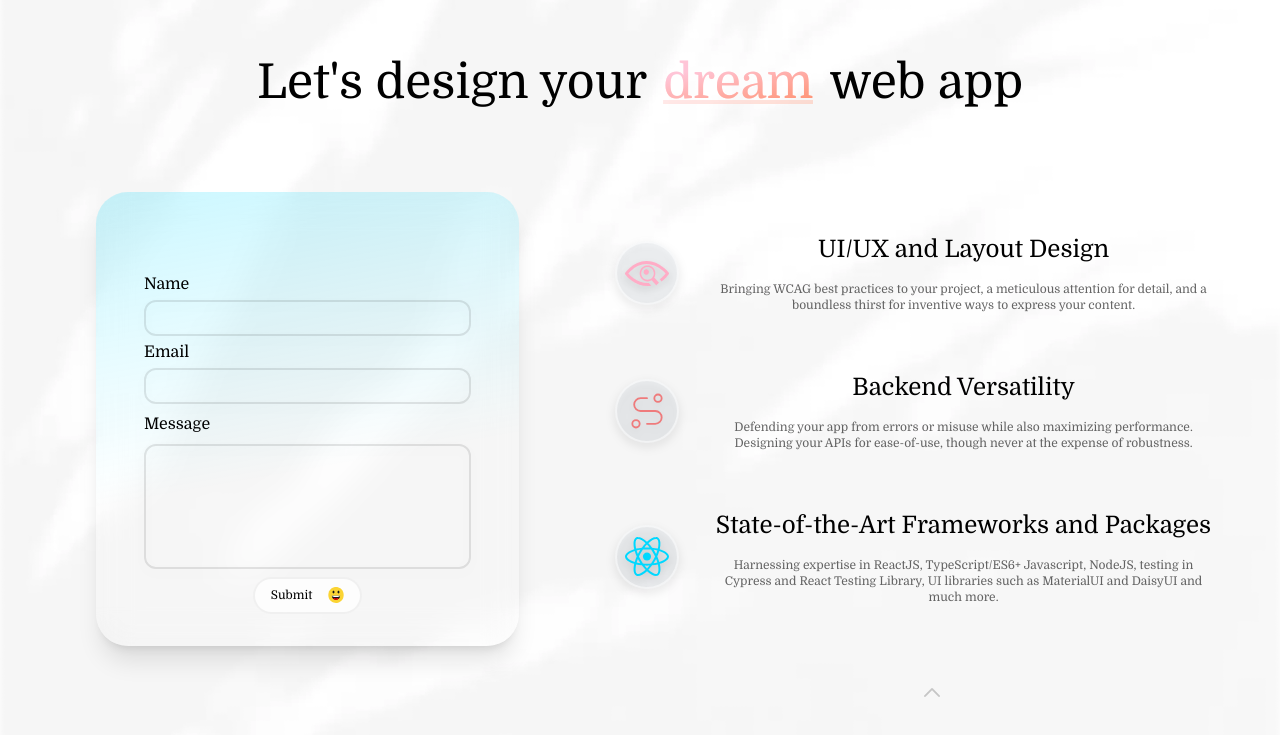
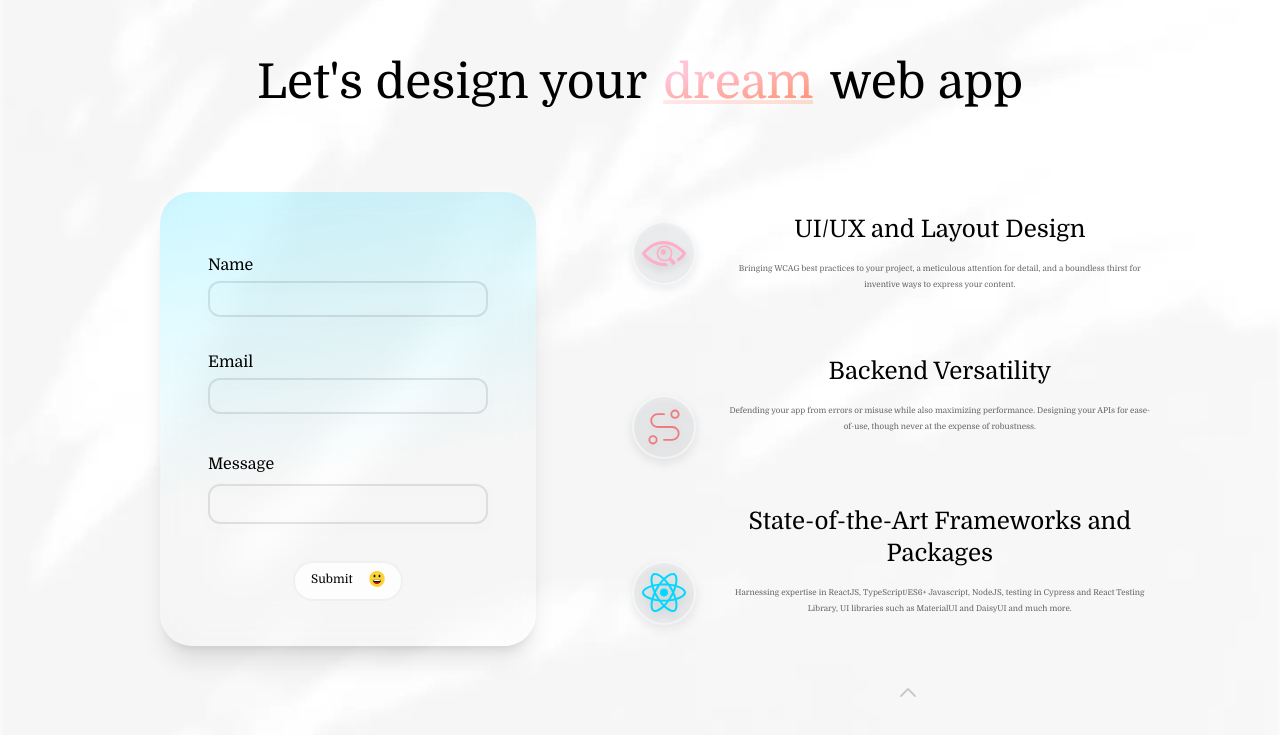
Before and after one commit to julianlk522/portfo, a Next.js app: page / in a window 1280 px wide. Shown: the part 2433-3168 px from the top of the page. Built offline with nearby package versions, Linux system fonts and the light colour scheme.

Commit message:
fix issues with Contact spacing on tablet/large screen sizes, adjust spacing in ContactForm, simplify darkMode-based styling in Contact/ContactForm, small fixes to Work/ProjectsGrid spacing

```diff
--- a/components/Contact.tsx
+++ b/components/Contact.tsx
@@ -80,17 +80,15 @@ export default function Contact({ darkMode }) {
 		<motion.section
 			ref={containerRef}
 			id='contactContainer'
-			className={`relative flex h-full flex-col items-center justify-between overflow-hidden bg-cover px-32 text-center lg:overflow-visible xl:py-16 ${
-				darkMode ? 'bg-slate-800' : 'bg-mainBg'
-			}`}
+			className='relative flex h-full flex-col items-center justify-between overflow-hidden bg-mainBg bg-cover px-32 text-center dark:bg-slate-800 dark:bg-none lg:overflow-visible xl:py-16'
 			style={{
-				padding: 'clamp(2rem, 8vw, 8vh) clamp(2rem, 8vw, 8vh)',
-				opacity: !darkMode && opacityTransform,
+				padding: 'clamp(4rem, 4vw, 4vh) clamp(2rem, 10vw, 20vh)',
+				opacity: darkMode ? '1' : opacityTransform,
 			}}
 		>
 			<h2
 				id='contactTitle'
-				className={`my-4 ${darkMode && 'text-white'}`}
+				className='my-4 dark:text-white'
 				style={{ fontSize: 'clamp(2rem, 5vw, 6vh)' }}
 			>
 				Let&apos;s design your
@@ -107,27 +105,17 @@ export default function Contact({ darkMode }) {
 				id='contactContentBody'
 				className={`flex h-[300%] w-full max-w-7xl flex-col items-center overflow-x-hidden overflow-y-scroll md:mt-8 lg:mt-0 lg:h-full lg:flex-row lg:overflow-y-hidden ${styles.contactContentBody}`}
 			>
-				<p
-					className={`my-16 text-xs opacity-40 md:mt-0 lg:hidden ${
-						darkMode ? 'text-white' : ''
-					}`}
-				>
+				<p className='my-16 text-xs opacity-40 dark:text-white md:mt-0 lg:hidden'>
 					Scroll down to see more
 				</p>
 				<div
 					id='experience'
-					className={`relative flex h-[300%] w-full flex-col items-center justify-evenly xs:h-[200%] lg:order-2 lg:my-0 lg:ml-8 lg:h-full lg:max-h-[80%] lg:space-y-4 ${
-						darkMode && 'text-white'
-					}`}
+					className='relative flex h-[300%] w-full flex-col items-center justify-evenly dark:text-white xs:h-[200%] lg:order-2 lg:my-0 lg:ml-8 lg:h-full lg:max-h-[80%] lg:space-y-4'
 					style={{ maxWidth: 'max(50vw, 600px)' }}
 				>
 					<div className='flex flex-col items-center justify-between sm:flex-row'>
 						<motion.div
-							className={`${
-								darkMode
-									? 'border-4 border-[rgba(255,255,255,0.1)] shadow-thick'
-									: 'border-2 border-[rgba(255,255,255,0.5)] bg-slate-300 bg-opacity-20 drop-shadow-mediumDark'
-							} mx-8 mb-16 flex h-16 w-full max-w-[4rem] items-center justify-center rounded-full p-2 sm:mb-0`}
+							className='mx-8 mb-16 flex h-16 w-full max-w-[4rem] items-center justify-center rounded-full border-2 border-[rgba(255,255,255,0.5)] bg-slate-300 bg-opacity-20 p-2 drop-shadow-mediumDark dark:border-4 dark:border-[rgba(255,255,255,0.1)] dark:bg-inherit dark:shadow-thick sm:mb-0'
 							whileHover={{
 								y: [null, -8, 8],
 								transition: {
@@ -148,10 +136,10 @@ export default function Contact({ darkMode }) {
 							/>
 						</motion.div>
 						<div className='flex w-full flex-col items-center justify-between'>
-							<h3 className='mb-4 text-2xl'>
+							<h3 className='mb-2 text-xl xl:mb-4 xl:text-2xl'>
 								UI/UX and Layout Design
 							</h3>
-							<p className='text-xs opacity-60'>
+							<p className='text-xs opacity-60 lg:text-[0.5rem] 2xl:text-xs'>
 								Bringing WCAG best practices to your project, a
 								meticulous attention for detail, and a boundless
 								thirst for inventive ways to express your
@@ -161,11 +149,7 @@ export default function Contact({ darkMode }) {
 					</div>
 					<div className='flex flex-col items-center justify-between sm:flex-row'>
 						<motion.div
-							className={`mx-8 my-16 flex h-16 w-full max-w-[4rem] items-center justify-center rounded-full p-2 lg:my-0 ${
-								darkMode
-									? 'border-4 border-[rgba(255,255,255,0.1)] shadow-thick'
-									: 'border-2 border-[rgba(255,255,255,0.5)]  bg-slate-300 bg-opacity-20 drop-shadow-mediumDark'
-							}`}
+							className='mx-8 my-16 flex h-16 w-full max-w-[4rem] items-center justify-center rounded-full border-2 border-[rgba(255,255,255,0.5)] bg-slate-300 bg-opacity-20 p-2 drop-shadow-mediumDark dark:border-4 dark:border-[rgba(255,255,255,0.1)] dark:bg-inherit dark:shadow-thick sm:mb-0'
 							whileHover={{
 								y: [null, -8, 8],
 								transition: {
@@ -186,10 +170,10 @@ export default function Contact({ darkMode }) {
 							/>
 						</motion.div>
 						<div className='flex w-full flex-col items-center justify-center sm:my-24 lg:my-0'>
-							<h3 className='mb-4 text-2xl'>
+							<h3 className='mb-2 text-xl xl:mb-4 xl:text-2xl'>
 								Backend Versatility
 							</h3>
-							<p className='text-xs opacity-60'>
+							<p className='text-xs opacity-60 lg:text-[0.5rem] 2xl:text-xs'>
 								Defending your app from errors or misuse while
 								also maximizing performance. Designing your APIs
 								for ease-of-use, though never at the expense of
@@ -199,11 +183,7 @@ export default function Contact({ darkMode }) {
 					</div>
 					<div className='flex flex-col items-center justify-between sm:flex-row'>
 						<motion.div
-							className={`${
-								darkMode
-									? 'border-4 border-[rgba(255,255,255,0.1)] shadow-thick'
-									: 'border-2 border-[rgba(255,255,255,0.5)] bg-slate-300 bg-opacity-20 drop-shadow-mediumDark'
-							} my-16 mx-8 flex h-16 w-full max-w-[4rem] items-center justify-center rounded-full px-2 py-4 sm:my-0`}
+							className='mx-8 my-16 flex h-16 w-full max-w-[4rem] items-center justify-center rounded-full border-2 border-[rgba(255,255,255,0.5)] bg-slate-300 bg-opacity-20 p-2 drop-shadow-mediumDark dark:border-4 dark:border-[rgba(255,255,255,0.1)] dark:bg-inherit dark:shadow-thick sm:mb-0'
 							whileHover={{
 								y: [null, -8, 8],
 								transition: {
@@ -224,10 +204,10 @@ export default function Contact({ darkMode }) {
 							/>
 						</motion.div>
 						<div className='flex flex-col items-center justify-center'>
-							<h3 className='mb-4 text-2xl'>
+							<h3 className='mb-2 text-xl xl:mb-4 xl:text-2xl'>
 								State-of-the-Art Frameworks and Packages
 							</h3>
-							<p className='text-xs opacity-60'>
+							<p className='text-xs opacity-60 lg:text-[0.5rem] 2xl:text-xs'>
 								Harnessing expertise in ReactJS, TypeScript/ES6+
 								Javascript, NodeJS, testing in Cypress and React
 								Testing Library, UI libraries such as MaterialUI
@@ -252,28 +232,20 @@ export default function Contact({ darkMode }) {
 						<Image
 							src={scrollUp}
 							alt='button to scroll to the top of the page'
-							className={`${
-								darkMode && 'invert'
-							} scale-[.25] opacity-20`}
+							className='scale-[.25] opacity-20 dark:invert'
 						/>
 					</motion.button>
 				</div>
 
-				<h3
-					className={`my-32 text-2xl lg:hidden ${
-						darkMode ? 'text-white' : ''
-					}`}
-				>
+				<h3 className='my-32 text-2xl dark:text-white lg:hidden'>
 					I&apos;d love to hear from you!
 				</h3>
 
-				<ContactForm darkMode={darkMode} />
+				<ContactForm />
 
 				<motion.button
 					id='scrollUpPromptSm'
-					className={`mb-2 flex h-[5vh] flex-col items-center justify-between lg:hidden ${
-						darkMode && 'text-white'
-					}`}
+					className='relative my-16 flex h-[5vh] flex-col items-center justify-between dark:text-white lg:hidden'
 					whileHover={{ scale: 1.1 }}
 					whileTap={{ scale: 0.9 }}
 					onClick={() =>
@@ -291,16 +263,16 @@ export default function Contact({ darkMode }) {
 					>
 						{/* Found at https://uxwing.com/line-angle-up-icon/ and used with permission */}
 						<Image
+							height={20}
+							width={38}
 							src={scrollUp}
 							alt='button to scroll to the top of the page'
-							className={`${
-								darkMode && 'invert'
-							} scale-[.05] opacity-20`}
+							className='opacity-20 dark:invert'
 						/>
 					</motion.div>
 					<p
 						ref={scrollUpSmRef}
-						className='mt-[-10%] text-xs opacity-50'
+						className='mt-16 pb-16 text-xs opacity-50'
 					>
 						Back to top
 					</p>
--- a/components/ContactForm.tsx
+++ b/components/ContactForm.tsx
@@ -5,7 +5,7 @@ import emailjs from '@emailjs/browser'
 import { toast } from 'react-hot-toast'
 import laugh from '../public/laugh.svg'
 
-function ContactForm({ darkMode }) {
+function ContactForm() {
 	const formRef = useRef(null)
 	const submitButtonControls = useAnimationControls()
 
@@ -71,16 +71,13 @@ function ContactForm({ darkMode }) {
 	return (
 		<form
 			ref={formRef}
-			className={`relative z-[1] mx-8 flex h-[125%] w-full max-w-xl flex-col items-center justify-between rounded-[2rem] py-4 px-12 pt-8 shadow-lg after:absolute after:top-0 after:left-0 after:z-[-1] after:h-full after:w-full after:rounded-[2rem] sm:h-[200%] md:pt-12 md:pb-8 lg:h-full lg:max-h-[80%] lg:w-1/2 lg:max-w-xl lg:pt-8 lg:shadow-xl xl:w-[60%] xl:pb-8 xl:pt-16 ${
-				darkMode
-					? 'text-white after:bg-contactFormBackdropDarkMode after:blur-sm'
-					: 'after:bg-contactFormBackdropLightMode after:backdrop-blur-lg'
-			}`}
+			className='relative z-[1] mx-8 flex h-full w-full max-w-xl flex-col items-center justify-evenly rounded-[2rem] px-12 pt-8 shadow-lg after:absolute after:top-0 after:left-0 after:z-[-1] after:h-full after:w-full after:rounded-[2rem] after:bg-contactFormBackdropLightMode after:backdrop-blur-lg dark:text-white dark:after:bg-contactFormBackdropDarkMode dark:after:blur-sm lg:max-h-[80%] lg:w-1/2 lg:max-w-xl lg:pt-4 lg:shadow-xl xl:w-[60%] '
 			onSubmit={submitForm}
 		>
+			<div id='nameInputContainer' className='flex w-full flex-col'>
 				<label
 					htmlFor='nameInput'
-				className='self-start py-4 text-xs lg:pb-1 xl:text-base'
+					className='self-start py-1 text-xs md:py-4 lg:pb-1 xl:text-base'
 				>
 					Name
 				</label>
@@ -90,13 +87,13 @@ function ContactForm({ darkMode }) {
 					id='nameInput'
 					required
 					autoComplete='name'
-				className={`w-full rounded-xl border-2 border-opacity-10 bg-transparent py-1 px-4 drop-shadow-mediumDark focus:border-opacity-40 focus:outline-none ${
-					darkMode ? 'border-white' : 'border-black'
-				}`}
+					className='w-full rounded-xl border-2 border-black border-opacity-10 bg-transparent py-1 px-4 drop-shadow-mediumDark focus:border-opacity-40 focus:outline-none dark:border-white dark:border-opacity-10 dark:focus:border-opacity-40'
 				/>
+			</div>
+			<div id='emailInputContainer' className='flex w-full flex-col'>
 				<label
 					htmlFor='emailInput'
-				className='self-start py-4 text-xs lg:py-1 xl:text-base'
+					className='self-start py-1 text-xs md:py-4 lg:py-1 xl:text-base'
 				>
 					Email
 				</label>
@@ -106,13 +103,13 @@ function ContactForm({ darkMode }) {
 					id='emailInput'
 					required
 					autoComplete='email'
-				className={`w-full rounded-xl border-2 border-opacity-10 bg-transparent py-1 px-4 drop-shadow-mediumDark focus:border-opacity-40 focus:outline-none ${
-					darkMode ? 'border-white' : 'border-black'
-				}`}
+					className='w-full rounded-xl border-2 border-black border-opacity-10 bg-transparent py-1 px-4 drop-shadow-mediumDark focus:border-opacity-40 focus:outline-none dark:border-white dark:border-opacity-10 dark:focus:border-opacity-40'
 				/>
+			</div>
+			<div id='messageInputContainer' className='flex w-full flex-col'>
 				<label
 					htmlFor='messageInput'
-				className='self-start py-4 text-xs lg:py-2 xl:text-base'
+					className='self-start py-1 text-xs md:py-4 lg:py-2 xl:text-base'
 				>
 					Message
 				</label>
@@ -121,18 +118,13 @@ function ContactForm({ darkMode }) {
 					id='messageInput'
 					required
 					autoComplete='off'
-				className={`w-full resize-none rounded-xl border-2 border-opacity-10 bg-transparent px-4 py-2 drop-shadow-mediumDark focus:border-opacity-40 focus:outline-none ${
-					darkMode ? 'border-white' : 'border-black'
-				}`}
+					className='h-full max-h-10 min-h-[2rem] w-full resize-none overflow-hidden rounded-xl border-2 border-black border-opacity-10 bg-transparent px-4 py-1 drop-shadow-mediumDark focus:border-opacity-40 focus:outline-none dark:border-white dark:border-opacity-10 dark:focus:border-opacity-40'
 					rows={5}
 				></textarea>
+			</div>
 			<motion.button
 				id='submitButton'
-				className={`relative mt-4 flex min-h-[2rem] overflow-hidden rounded-[2rem] border-2 border-opacity-5 px-4 py-2 text-xs lg:mt-2 lg:pb-2 ${
-					darkMode
-						? 'border-white bg-slate-800'
-						: 'border-black bg-[rgba(255,255,255,0.75)]'
-				}`}
+				className='relative my-4 flex min-h-[2rem] overflow-hidden rounded-[2rem] border-2 border-black border-opacity-5 bg-[rgba(255,255,255,0.75)] px-4 py-2 text-xs focus:border-opacity-40 focus:outline-none dark:border-white dark:border-opacity-10 dark:bg-slate-800 dark:focus:border-opacity-40 lg:mt-2 lg:pb-2'
 				onHoverStart={() => submitButtonControls.start('hovered')}
 				onHoverEnd={() => submitButtonControls.start('initial')}
 			>
--- a/components/ProjectsGrid.tsx
+++ b/components/ProjectsGrid.tsx
@@ -25,7 +25,7 @@ function ProjectsGrid() {
 	return (
 		<div
 			id='gridContentContainer'
-			className='flex h-[300%] w-full flex-col items-center justify-between self-start overflow-y-hidden overflow-x-visible md:h-full lg:max-w-4xl lg:overflow-visible'
+			className='m-auto flex h-[300%] w-full flex-col items-center justify-between self-start overflow-x-visible sm:overflow-y-scroll md:h-full lg:max-w-4xl lg:overflow-visible'
 		>
 			<p className='my-16 text-xs opacity-40 dark:text-white md:hidden'>
 				Scroll down to see more
--- a/components/Work.tsx
+++ b/components/Work.tsx
@@ -106,7 +106,7 @@ export default function Work({ darkMode }) {
 		>
 			<motion.h2
 				id='workTitle'
-				className='mt-auto h-auto dark:text-white'
+				className='mt-auto mb-8 h-auto dark:text-white lg:mb-auto'
 				style={{
 					fontSize: 'clamp(2rem, 8vw, 8vh)',
 				}}
```
Lines whose indentation alone changed are shown as unchanged.
